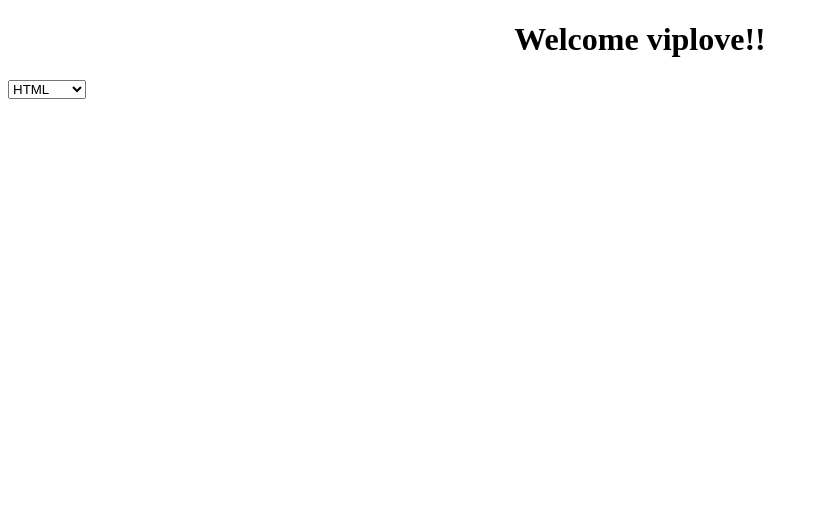
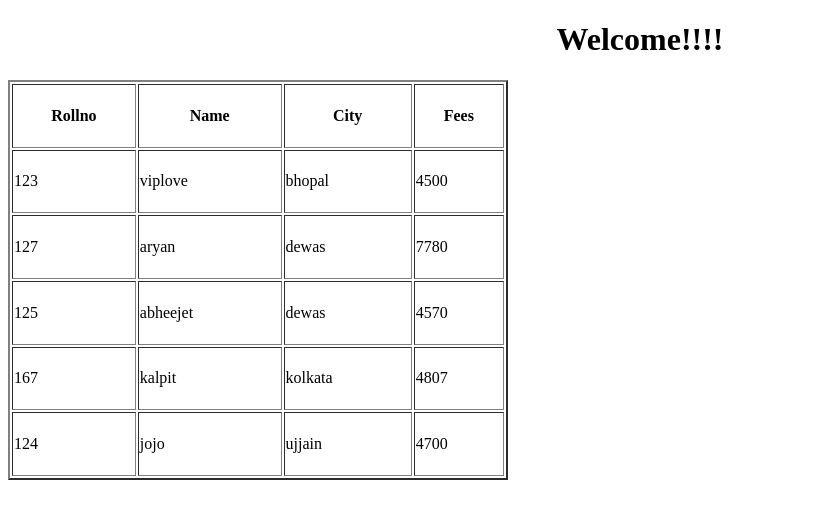
Before and after one commit to Viplovesana/Practice-react-js, a React (Vite) app: page / in a window 1280 px wide. Shown: the top 518 px of the page, without its empty margins (0-818 px from the left). Built offline with nearby package versions, Linux system fonts and the light colour scheme.

Commit message:
new commit

```diff
--- a/src/App.jsx
+++ b/src/App.jsx
@@ -122,30 +122,121 @@
 
 //..........Map method...............................
 
-const Greet = ()=>{
+// const Greet = ()=>{
 
-const Subject = ["HTML","css","java.scipt","React","python"]
+// const Subject = ["HTML","css","java.scipt","React","python"]
 
-const ans = Subject.map((key)=>{
+// const ans = Subject.map((key)=>{
 
+// return(
+
+// <option>{key}</option>
+
+// )
+
+// })
+
+// return(
+//     <>
+
+//    <h1 align="center">Welcome viplove!!</h1>
+//    <select>{ans}</select>
+
+//     </>
+//   )
+// }
+// export default Greet;
+
+
+
+
+
+// const Drop =()=>{
+
+//   const Subject = ["HTML","CSS","javascript","python","React"]
+
+//   const ans = Subject.map((key)=>{
+//     return(
+//       <option>{key}</option>
+//     )
+//   })
+//     return(
+//     <>
+//     <h1 align="center">Welcome!!!!</h1>
+
+//     <select name="" id="">{ans}</select>
+
+//     </>
+//   )
+// }
+// export default Drop;
+
+
+
+//..........................................................................................
+
+
+const Subject = [
+  {
+    "rollno":123,
+    "name":"viplove",
+    "city":"bhopal",
+    "fees":4500,
+  },
+  {
+    "rollno":127,
+    "name":"aryan",
+    "city":"dewas",
+    "fees":7780,
+  },
+  {
+    "rollno":125,
+    "name":"abheejet",
+    "city":"dewas",
+    "fees":4570,
+  },
+  {
+    "rollno":167,
+    "name":"kalpit",
+    "city":"kolkata",
+    "fees":4807,
+  },
+  {
+    "rollno":124,
+    "name":"jojo",
+    "city":"ujjain",
+    "fees":4700,
+  },
+]
+
+const ans =Subject.map((key)=>{
 return(
-
-<option>{key}</option>
-
+<tr>
+  <td>{key.rollno}</td>
+  <td>{key.name}</td>
+  <td>{key.city}</td>
+  <td>{key.fees}</td>
+</tr>
 )
-
 })
-
-return(
+const Data=()=>{
+  return(
     <>
 
-   <h1 align="center">Welcome viplove!!</h1>
-   <select>{ans}</select>
+    <h1 align="center">Welcome!!!!</h1>
+
+    <table border="2" width="500" height="400">
+      <tr>
+        <th>Rollno</th>
+        <th>Name</th>
+        <th>City</th>
+        <th>Fees</th>
+      </tr>
+      {ans}
+    </table>
+
 
     </>
   )
 }
-export default Greet;
-
-
-//..........................................................................................
+export default Data;
```
